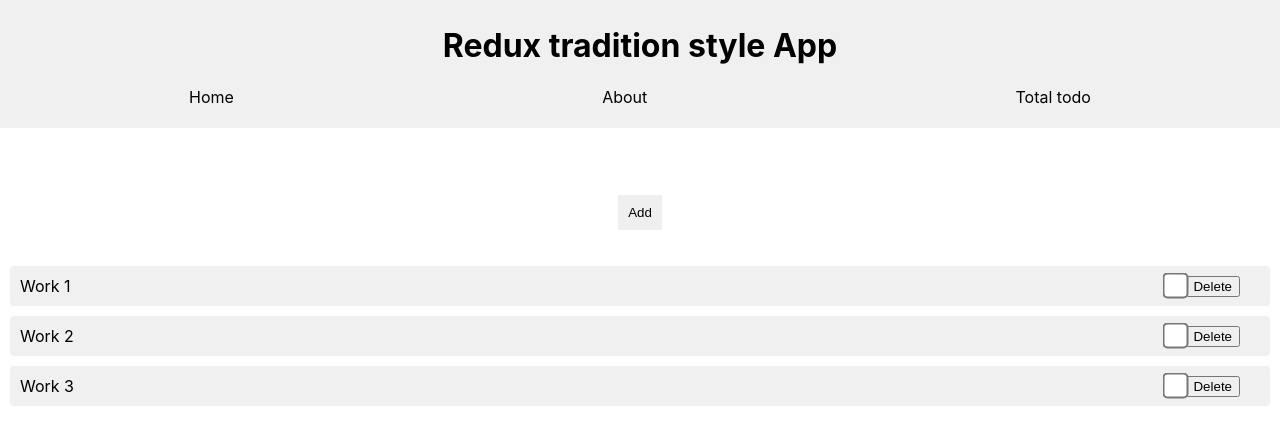
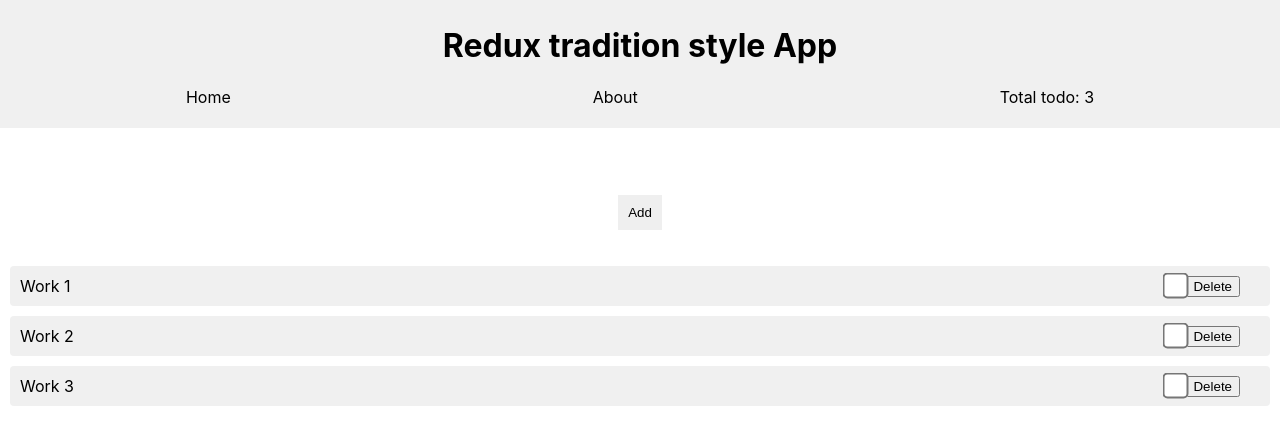
Before and after one commit to trinhminhnhat/redux-traditional-style, a React (Create React App) app: page / in a window 1280 px wide. Shown: the top 444 px of the page. Built offline with nearby package versions, Linux system fonts and the light colour scheme.

Commit message:
feat: access state from store

```diff
--- a/package.json
+++ b/package.json
@@ -6,9 +6,14 @@
     "@testing-library/jest-dom": "^5.16.5",
     "@testing-library/react": "^13.4.0",
     "@testing-library/user-event": "^13.5.0",
+    "axios": "^1.2.1",
     "react": "^18.2.0",
     "react-dom": "^18.2.0",
+    "react-redux": "^8.0.5",
     "react-scripts": "5.0.1",
+    "redux": "^4.2.0",
+    "redux-devtools-extension": "^2.13.9",
+    "redux-thunk": "^2.4.2",
     "web-vitals": "^2.1.4"
   },
   "scripts": {
--- a/src/App.js
+++ b/src/App.js
@@ -1,13 +1,19 @@
+import { Provider } from 'react-redux';
+
+import Navbar from './components/Navbar';
+import Todos from './components/Todos';
+import store from './store/store.js';
+
 import './App.css';
-import Navbar from './components/Navbar'
-import Todos from './components/Todos';
 
 function App() {
     return (
-        <div className="App">
-            <Navbar />
-            <Todos />
-        </div>
+        <Provider store={store}>
+            <div className="App">
+                <Navbar />
+                <Todos />
+            </div>
+        </Provider>
     );
 }
 
--- a/src/components/Navbar.jsx
+++ b/src/components/Navbar.jsx
@@ -1,14 +1,25 @@
-const Navbar = () => {
+import PropTypes from 'prop-types';
+import { connect } from 'react-redux';
+
+const Navbar = ({ todos }) => {
     return (
         <div className="navbar">
             <h1>Redux tradition style App</h1>
             <ul>
                 <li>Home</li>
                 <li>About</li>
-                <li>Total todo</li>
+                <li>Total todo: {todos.length}</li>
             </ul>
         </div>
     );
 };
 
-export default Navbar;
+Navbar.protoTypes = {
+    todos: PropTypes.array.isRequired,
+};
+
+const mapStateToProps = (state) => ({
+    todos: state.myTodo.todos,
+});
+
+export default connect(mapStateToProps, {})(Navbar);
--- a/src/components/Todos.jsx
+++ b/src/components/Todos.jsx
@@ -1,25 +1,9 @@
-import { useState } from 'react';
+import PropTypes from 'prop-types';
+import { connect } from 'react-redux';
+
 import TodoForm from './TodoForm';
 
-const Todos = () => {
-    const [todos, setTodos] = useState([
-        {
-            id: 1,
-            name: 'Work 1',
-            isCompleted: true,
-        },
-        {
-            id: 2,
-            name: 'Work 2',
-            isCompleted: false,
-        },
-        {
-            id: 3,
-            name: 'Work 3',
-            isCompleted: true,
-        },
-    ]);
-
+const Todos = ({ todos }) => {
     return (
         <div className="todo-list">
             <TodoForm />
@@ -36,4 +20,12 @@ const Todos = () => {
     );
 };
 
-export default Todos;
+Todos.protoTypes = {
+    todos: PropTypes.array.isRequired,
+};
+
+const mapStateToProps = (state) => ({
+    todos: state.myTodo.todos,
+});
+
+export default connect(mapStateToProps, {})(Todos);
--- /dev/null
+++ b/src/store/reducers/index.js
@@ -0,0 +1,9 @@
+import { combineReducers } from 'redux';
+
+import todoReducer from './todoReducer';
+
+const rootReducer = combineReducers({
+    myTodo: todoReducer,
+});
+
+export default rootReducer;
--- /dev/null
+++ b/src/store/reducers/todoReducer.js
@@ -0,0 +1,25 @@
+const initialState = {
+    todos: [
+        {
+            id: 1,
+            name: 'Work 1',
+            isCompleted: true,
+        },
+        {
+            id: 2,
+            name: 'Work 2',
+            isCompleted: false,
+        },
+        {
+            id: 3,
+            name: 'Work 3',
+            isCompleted: true,
+        },
+    ],
+};
+
+const todoReducer = (state = initialState, action) => {
+    return state;
+};
+
+export default todoReducer;
--- /dev/null
+++ b/src/store/store.js
@@ -0,0 +1,13 @@
+import { applyMiddleware, createStore } from 'redux';
+import { composeWithDevTools } from 'redux-devtools-extension';
+import thunk from 'redux-thunk';
+
+import rootReducer from './reducers';
+
+const initialState = {};
+
+const middleware = [thunk];
+
+const store = createStore(rootReducer, initialState, composeWithDevTools(applyMiddleware(...middleware)));
+
+export default store;
```
Also changed, not shown: 1 other file (tests, documents, lock files or other folders).
